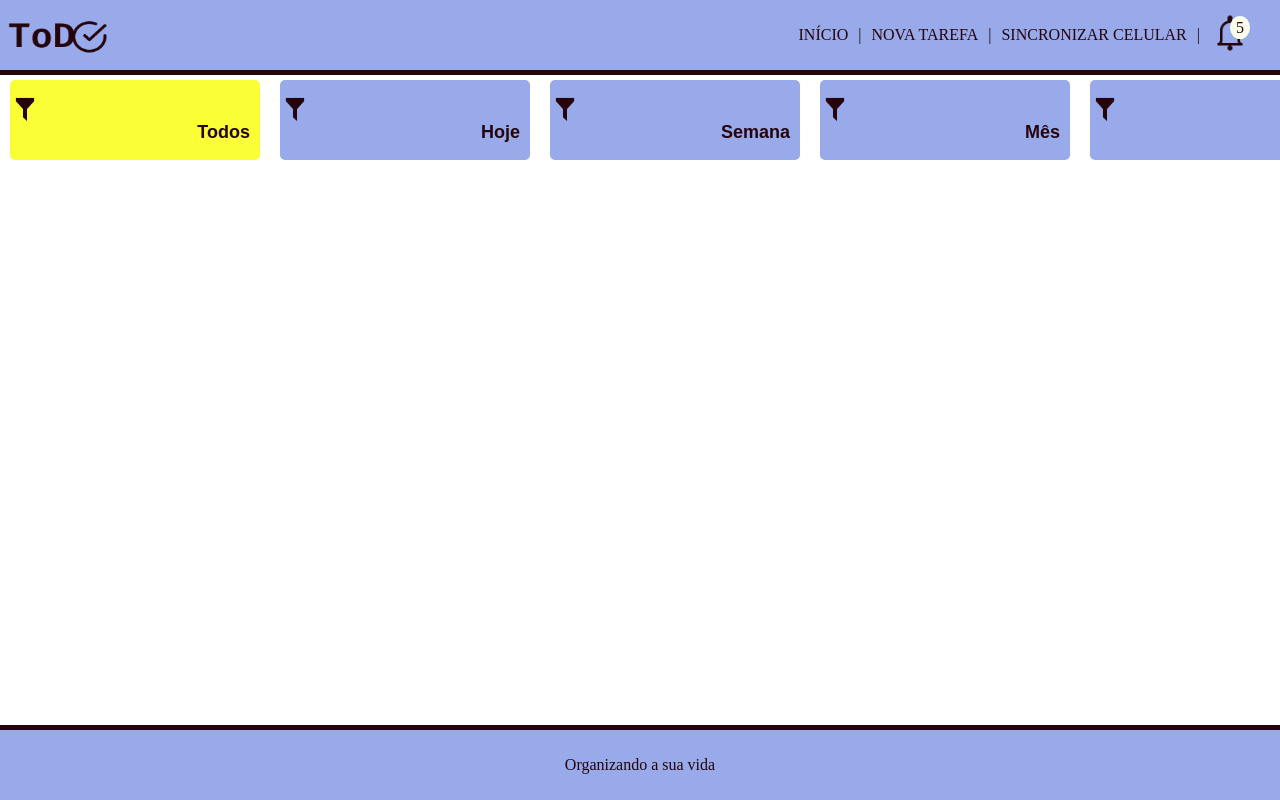
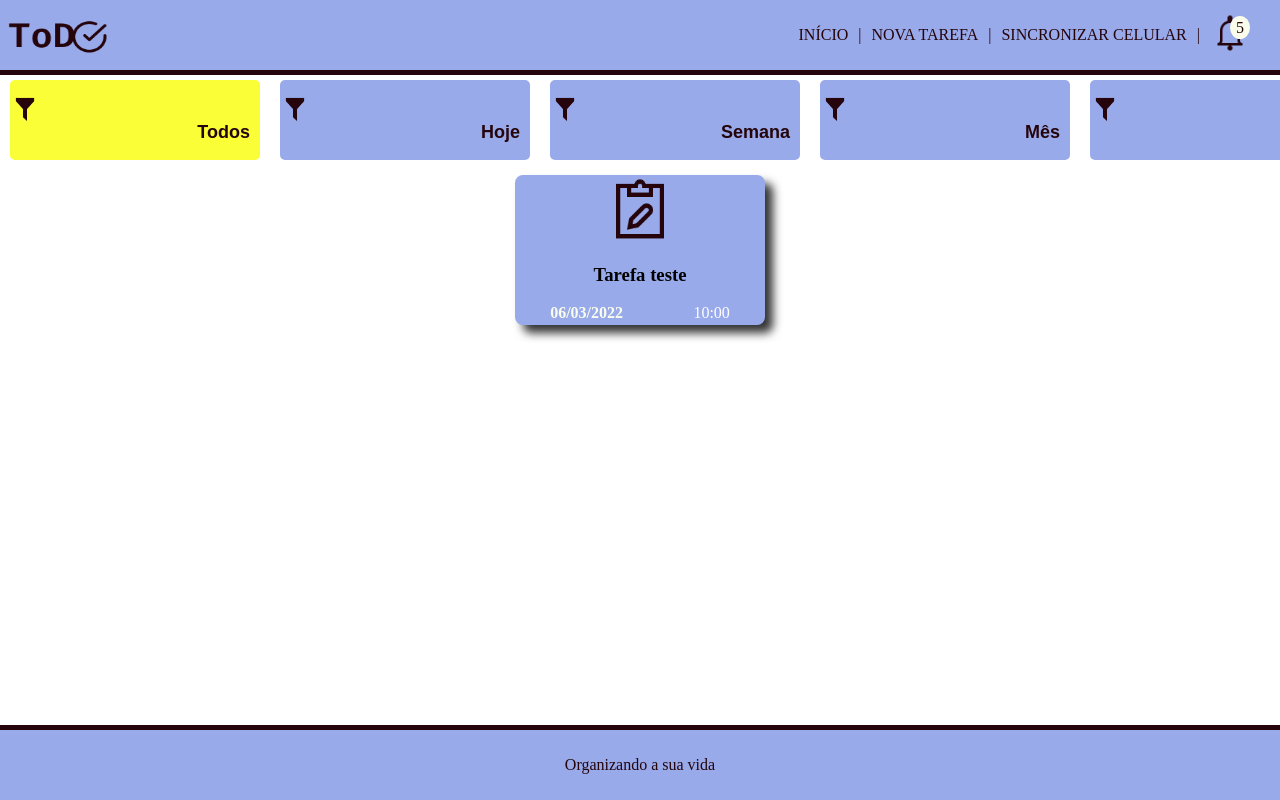
Before and after one commit to Valdeci97/ToDo-web, a React (Create React App) app in the folder todo-front/: page / in a window 1280 px wide. Shown: the top 800 px of the page. Built offline with nearby package versions, Linux system fonts and the light colour scheme.

Commit message:
feat: Cria task Card

```diff
--- a/todo-front/public/index.html
+++ b/todo-front/public/index.html
@@ -8,7 +8,11 @@
       content="Web site created using create-react-app"
     />
     <style>
-      body { margin: 0; padding: 0; }
+      body {
+        @import url('https://fonts.googleapis.com/css2?family=Poppins:wght@300;500&display=swap');
+        margin: 0;
+        padding: 0;
+      }
     </style>
   <title>React App</title>
   </head>
--- a/todo-front/src/App/App.js
+++ b/todo-front/src/App/App.js
@@ -3,6 +3,7 @@ import React, { useState } from 'react';
 import Header from '../components/Header';
 import Footer from '../components/Footer';
 import FilterCard from '../components/FilterCard';
+import TaskCard from '../components/TaskCard';
 import * as S from './styles';
 
 const filterOptions = ['Todos', 'Hoje', 'Semana', 'Mês', 'Ano'];
@@ -25,6 +26,9 @@ function App() {
           )
         }
       </S.FilterArea>
+      <S.ContentArea>
+        <TaskCard />
+      </S.ContentArea>
       <Footer />
     </S.Container>
   );
--- a/todo-front/src/App/styles.js
+++ b/todo-front/src/App/styles.js
@@ -14,3 +14,11 @@ export const FilterArea = styled.div`
     border: none;
   }
 `;
+
+export const ContentArea = styled.div`
+  display: flex;
+  flex-wrap: wrap;
+  justify-content: space-around;
+  margin: 10px 0;
+  width: 100%;
+`;
--- /dev/null
+++ b/todo-front/src/components/TaskCard/index.js
@@ -0,0 +1,19 @@
+import React from 'react';
+
+import * as S from './styles';
+import defaultIcon from '../../assets/default-icon-light.png';
+
+export default function TaskCard() {
+  return (
+    <S.Container>
+      <S.Top>
+        <img src={ defaultIcon } alt="tarefa padrão" />
+        <h3>Tarefa teste</h3>
+      </S.Top>
+      <S.Bottom>
+        <strong>06/03/2022</strong>
+        <span>10:00</span>
+      </S.Bottom>
+    </S.Container>
+  );
+}
--- /dev/null
+++ b/todo-front/src/components/TaskCard/styles.js
@@ -0,0 +1,43 @@
+import styled from "styled-components";
+
+export const Container = styled.div`
+  background: #99AAEA;
+  border-radius: 8px;
+  box-shadow: 8px 8px 10px 0px rgba(0,0,0,0.8);
+  display: flex;
+  flex-direction: column;
+  height: 150px;
+  width: 250px;
+  margin-bottom: 20px;
+
+  &:hover {
+    cursor: pointer;
+    opacity: 0.55;
+    transition: all 0.5s ease;
+  }
+`;
+
+export const Top = styled.div`
+  display: flex;
+  flex-direction: column;
+  align-items: center;
+  justify-content: center;
+
+  img {
+    height: 70px;
+    width: 70px;
+  }
+`;
+
+export const Bottom = styled.div`
+  display: flex;
+  justify-content: space-around;
+
+  strong {
+    color: #fafdec;
+  }
+
+  span {
+    color: #FEFEFE;
+  }
+`;
```
Also changed, not shown: todo-front/src/assets/default-icon-light.png (added).
